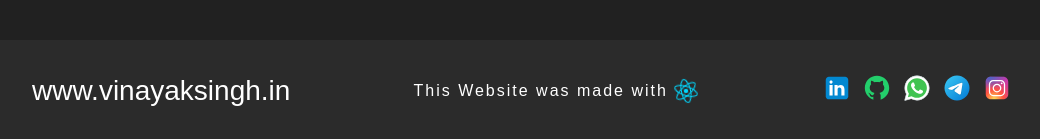
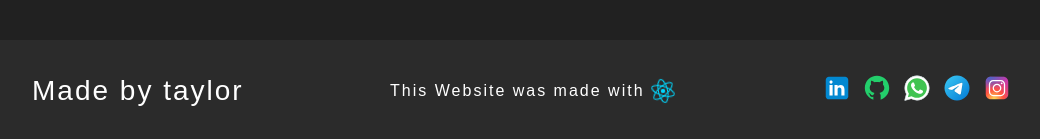
Before and after one commit to taylor25jr/Portafolio-v2.0, a React (Vite) app: page / in a window 1280 px wide. Shown: the part 2983-3122 px from the top of the page, without its empty margins (118-1158 px from the left). Built offline with nearby package versions, Linux system fonts and the light colour scheme.

Commit message:
feat installing Google captcha

```diff
--- a/package.json
+++ b/package.json
@@ -28,6 +28,8 @@
   "devDependencies": {
     "@types/react": "^18.2.64",
     "@types/react-dom": "^18.2.21",
+    "@types/react-google-recaptcha": "^2.1.9",
+    "@types/validator": "^13.11.9",
     "@typescript-eslint/eslint-plugin": "^7.1.1",
     "@typescript-eslint/parser": "^7.1.1",
     "@vitejs/plugin-react": "^4.2.1",
--- a/src/App.tsx
+++ b/src/App.tsx
@@ -1,4 +1,3 @@
-import React from 'react'
 // import { useEffect } from 'react'
 import { Footer } from './components/Footer/Footer'
 import { Header } from './components/Header/Header'
--- a/src/components/Footer/Footer.tsx
+++ b/src/components/Footer/Footer.tsx
@@ -10,10 +10,9 @@ import instagramIcon from '../../assets/instagram.svg'
 export function Footer() {
   return (
     <Container className="footer">
-      <a href="https://vinayaksingh.in" className="logo">
-        <span>www.vinayak</span>
-        <span>singh.in</span>
-      </a>
+      <p className="logo">
+        <span>Made by taylor</span>
+      </p>
       <div>
         <p>
           This Website was made with <img src={reactIcon} alt="React" />
--- a/src/components/Form/Form.tsx
+++ b/src/components/Form/Form.tsx
@@ -74,7 +74,7 @@ export function Form() {
         />
         <ReCAPTCHA
           sitekey="6Lfj9NYfAAAAAP8wPLtzrsSZeACIcGgwuEIRvbSg"
-          onChange={(e) => {
+          onChange={() => {
             setIsHuman(true)
           }}
         ></ReCAPTCHA>
--- a/src/components/Header/Header.tsx
+++ b/src/components/Header/Header.tsx
@@ -1,5 +1,4 @@
 import { Container } from "./styles";
-import { BrowserRouter as Router } from "react-router-dom";
 import { NavHashLink, HashLink } from "react-router-hash-link";
 import { useState } from "react";
 import Resume from "../../assets/Vinayak_Kumar_Singh_Resume.pdf";
--- a/src/components/Hero/Hero.tsx
+++ b/src/components/Hero/Hero.tsx
@@ -1,4 +1,3 @@
-import { BrowserRouter } from "react-router-dom";
 import { Container } from "./styles";
 import { AnimatePresence } from "framer-motion";
 import Illustration from "../../assets/illustration.svg";
```
Also changed, not shown: 1 other file (tests, documents, lock files or other folders).
